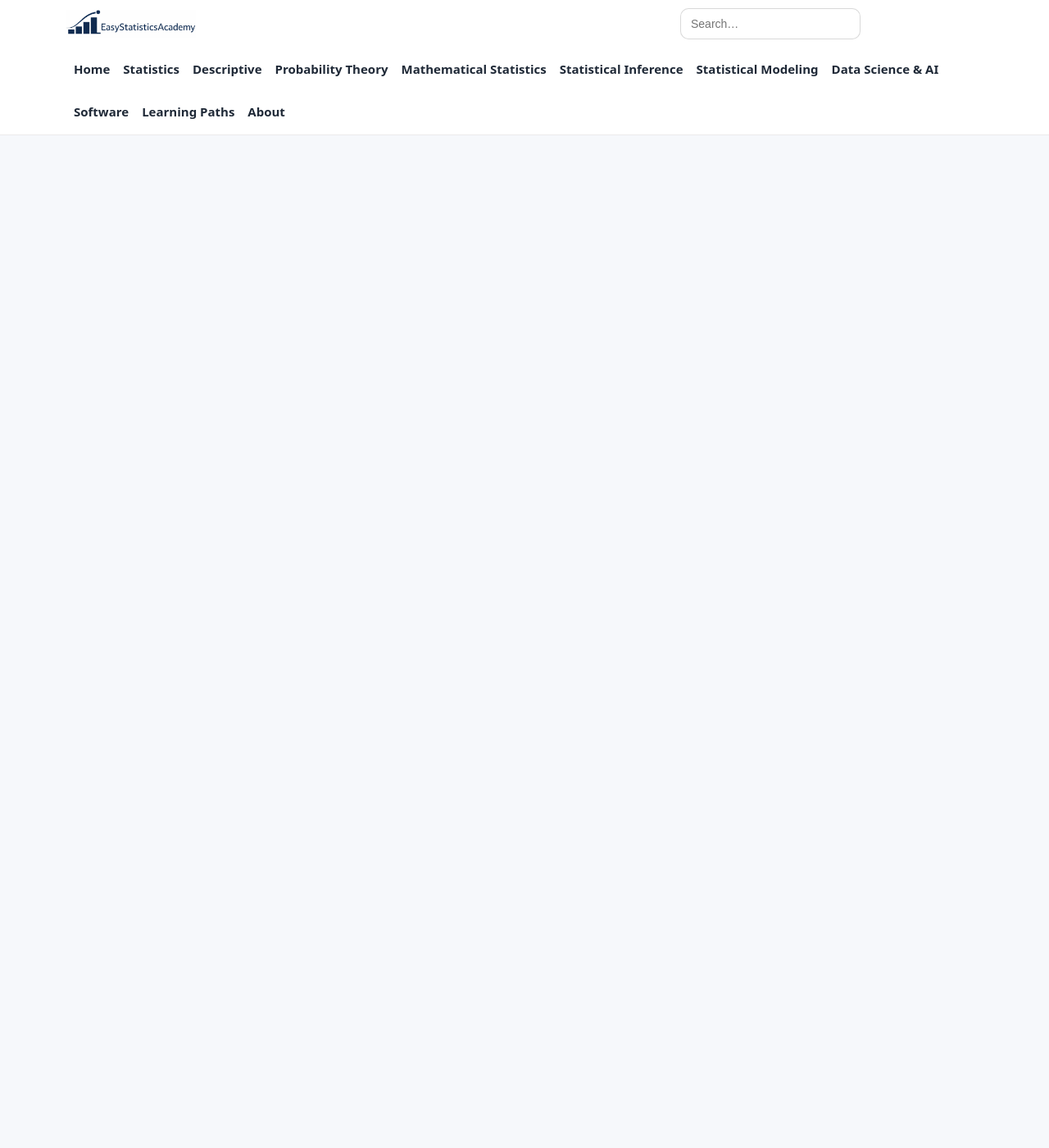
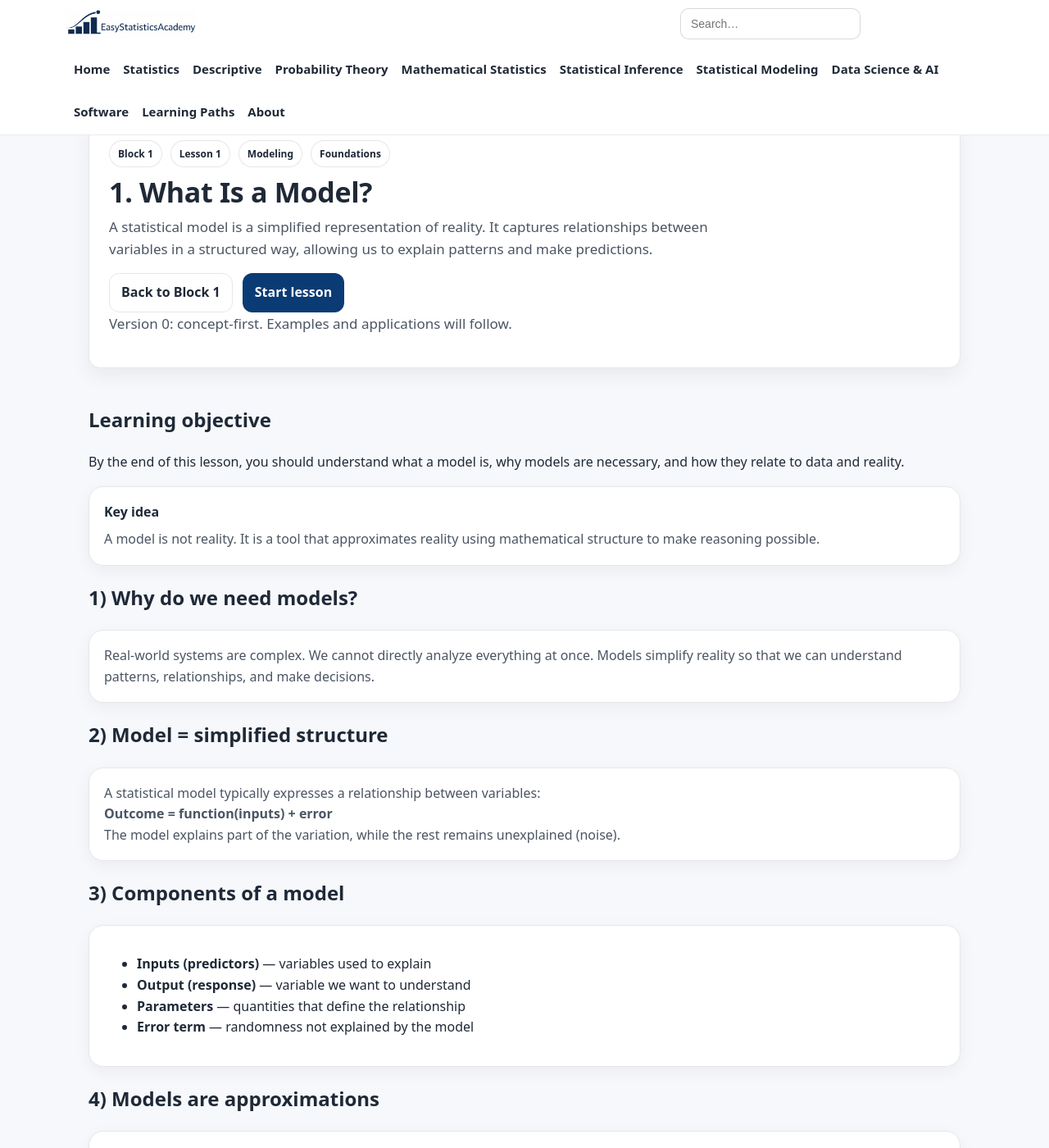
Before and after one commit to ammar-homaida-statistics/easystatisticsacademy, a Jekyll site: the page built from modeling/foundations/what-is-a-model/index.md, in a window 1280 px wide and 1400 px high, scrolled down 270 px. Shown: the whole window at 82% size. Built offline with Jekyll 4.4.1, drawn with Linux system fonts in a browser that asks for light colours; our own code applies the rules of GitHub Pages for plain Markdown files; before the commit the page ends 900 px from its top, so only the background shows below that; some of the changed text lies outside the part shown.

Commit message:
Add lesson content

```diff
--- a/modeling/foundations/what-is-a-model/index.md
+++ b/modeling/foundations/what-is-a-model/index.md
@@ -1 +1,162 @@
-coming soon
+---
+layout: default
+title: 1. What Is a Model?
+permalink: /modeling/foundations/what-is-a-model/
+sidebar: false
+---
+
+<!-- UNDER CONSTRUCTION -->
+<section class="section section-slim">
+  <div class="callout" style="background:#fff4e5; border:2px solid #ff9800; padding:2rem; border-radius:12px;">
+    <h2 style="color:#e65100;">🚧 Lesson Under Construction</h2>
+    <p>
+      Version 0 focuses on conceptual understanding of models.
+      Examples, visuals, and software applications will be added later.
+    </p>
+  </div>
+</section>
+
+<!-- ✅ Update last visited lesson -->
+<script>
+(function () {
+  localStorage.setItem("esa_continue_modeling_foundations_lesson_v0", JSON.stringify({
+    url: "/modeling/foundations/what-is-a-model/",
+    label: "Lesson 1 — What Is a Model?",
+    ts: Date.now()
+  }));
+})();
+</script>
+
+<!-- HERO -->
+<section class="hero hero-section">
+  <div class="hero-card">
+
+    <div class="badge-row">
+      <span class="badge">Block 1</span>
+      <span class="badge">Lesson 1</span>
+      <span class="badge">Modeling</span>
+      <span class="badge">Foundations</span>
+    </div>
+
+    <h1>1. What Is a Model?</h1>
+
+    <p class="lead">
+      A statistical model is a simplified representation of reality.
+      It captures relationships between variables in a structured way,
+      allowing us to explain patterns and make predictions.
+    </p>
+
+    <div class="hero-actions">
+      <a class="btn btn-outline" href="/modeling/foundations/">Back to Block 1</a>
+      <a class="btn" href="#lesson">Start lesson</a>
+    </div>
+
+    <p class="muted-mini">
+      Version 0: concept-first. Examples and applications will follow.
+    </p>
+
+  </div>
+</section>
+
+<!-- LESSON CONTENT -->
+<section class="section" id="lesson">
+
+  <h2>Learning objective</h2>
+  <p>
+    By the end of this lesson, you should understand what a model is,
+    why models are necessary, and how they relate to data and reality.
+  </p>
+
+  <div class="card">
+    <h3>Key idea</h3>
+    <p>
+      A model is not reality. It is a tool that approximates reality
+      using mathematical structure to make reasoning possible.
+    </p>
+  </div>
+
+  <h2>1) Why do we need models?</h2>
+  <div class="card">
+    <p>
+      Real-world systems are complex. We cannot directly analyze everything at once.
+      Models simplify reality so that we can understand patterns, relationships,
+      and make decisions.
+    </p>
+  </div>
+
+  <h2>2) Model = simplified structure</h2>
+  <div class="card">
+    <p>
+      A statistical model typically expresses a relationship between variables:
+    </p>
+    <p><strong>Outcome = function(inputs) + error</strong></p>
+    <p>
+      The model explains part of the variation, while the rest remains unexplained (noise).
+    </p>
+  </div>
+
+  <h2>3) Components of a model</h2>
+  <div class="card">
+    <ul>
+      <li><strong>Inputs (predictors)</strong> — variables used to explain</li>
+      <li><strong>Output (response)</strong> — variable we want to understand</li>
+      <li><strong>Parameters</strong> — quantities that define the relationship</li>
+      <li><strong>Error term</strong> — randomness not explained by the model</li>
+    </ul>
+  </div>
+
+  <h2>4) Models are approximations</h2>
+  <div class="card">
+    <p>
+      No model is perfectly true. Every model ignores some aspects of reality.
+      The goal is not perfection, but usefulness.
+    </p>
+  </div>
+
+  <h2>5) Two main goals of modeling</h2>
+  <div class="card">
+    <ul>
+      <li><strong>Explanation</strong> — understand relationships</li>
+      <li><strong>Prediction</strong> — forecast outcomes</li>
+    </ul>
+  </div>
+
+  <h2>6) Example (intuitive)</h2>
+  <div class="card">
+    <p>
+      Suppose we model house price using size:
+    </p>
+    <p><strong>Price = β₀ + β₁ × Size + error</strong></p>
+    <p>
+      The model captures the main trend, but many factors remain in the error term.
+    </p>
+  </div>
+
+  <h2>7) Why this matters</h2>
+  <div class="card">
+    <p>
+      Understanding what a model is prevents common mistakes:
+      treating models as truth, over-interpreting results,
+      or ignoring uncertainty.
+    </p>
+  </div>
+
+  <div class="card">
+    <h3>Outcome of this lesson</h3>
+    <ul>
+      <li>Define what a statistical model is</li>
+      <li>Explain why models are needed</li>
+      <li>Identify components of a model</li>
+      <li>Understand models as approximations</li>
+    </ul>
+  </div>
+
+  <div class="card">
+    <h3>Next step</h3>
+    <p>Next we define variables and how relationships are formed.</p>
+    <a class="btn" href="/modeling/foundations/variables/">
+      Next lesson: Variables and Relationships →
+    </a>
+  </div>
+
+</section>
```
